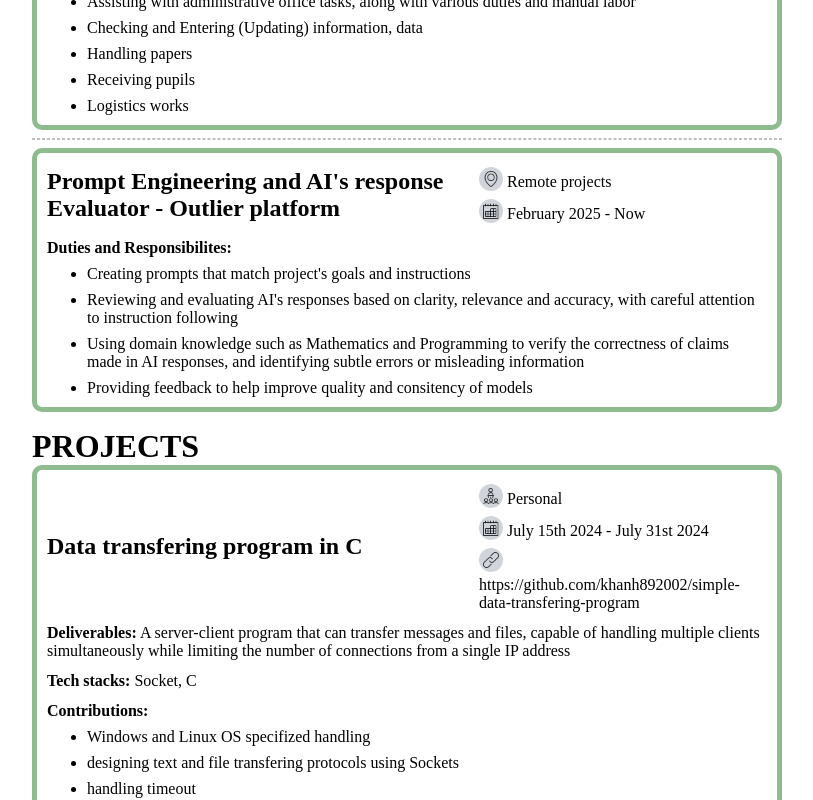
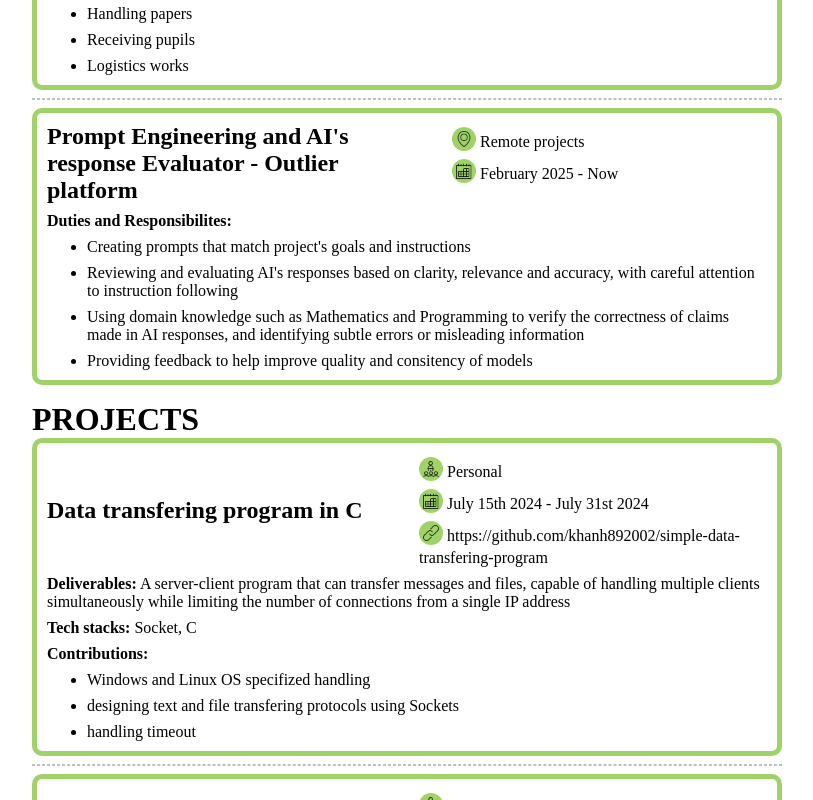
Before and after one commit to khanh892002/PLQKhanh_Resume, a React (Create React App) app: page / in a window 1280 px wide. Shown: the part 800-1600 px from the top of the page, without its empty margins (233-1046 px from the left). Built offline with nearby package versions, Linux system fonts and the light colour scheme.

Commit message:
adjust the job and project's grid layout, background color of icons, light and dark theme color, checkboxes are added for choosing which work exp and project to put into the downloaded file

```diff
--- a/src/App.css
+++ b/src/App.css
@@ -14,7 +14,8 @@
 
 :root {
   --dark-bg: #2c3e50;
-  --dark-theme: darkseagreen;
+  --light-theme: #9fd369;
+  --dark-theme: #8cc052;
 }
 
 body {
@@ -97,23 +98,24 @@ ul {
   margin-bottom: 0;
 }
 
- li:not(:first-child) {
+li:not(:first-child) {
   margin-top: 0.5em;
  }
 
 /* this button will change text and border color, increase in size when hovered on,
 change text color and shrink a little when activated (clicked)*/
-button.normal-btn {
+button {
   background-color: black;
-  color: white;
+  color: var(--light-theme);
+  border-color: var(--light-theme);
   padding: 0.5em 1em;
   border-radius: 0.5em;
   transition: all 0.4s ease-in-out;
 }
-button.normal-btn:hover {
+button:hover {
   transform: translateY(-1px);
 }
-button.normal-btn:active {
+button:active {
   transform: translateY(2px);
 }
 
@@ -135,8 +137,11 @@ button.dark-theme:active {
   height: 1em;
   padding: 0.25em;
   margin: 0.25em 0.25em 0.25em 0;
-  background-color: #d1d5db;
+  background-color: var(--light-theme);
   border-radius: 50%;
+}
+.icon-frame.dark-theme {
+  background-color: var(--dark-theme);
 }
 
 .portrait-frame {
@@ -145,22 +150,35 @@ button.dark-theme:active {
   overflow: hidden;
   border-radius: 50%;
   max-height: 150px;
-  border: 5px solid var(--dark-theme);
+  border: 5px solid var(--light-theme);
+}
+.portrait-frame.dark-theme {
+  border-color: var(--dark-theme);
 }
 
 .job-proj-info {
   display: grid;
-  grid-template-columns: 3fr 2fr;
+  grid-template-areas: 'title info'
+                      'dscrb dscrb';
+  row-gap: 0.5em;
+}
+
+.job-proj-info>div:last-child>div:not(:last-child) {
+  margin-bottom: 0.5em;
 }
 
 .content {
   padding: 10px;
-  border: 5px solid var(--dark-theme);
+  border: 5px solid var(--light-theme);
   border-radius: 10px;
 }
+.content.dark-theme {
+  border-color: var(--dark-theme);
+}
 
-.content > div:not(:last-child), .content > div:not(:first-child) > div:not(:last-child) {
-  margin-bottom: 0.75em;
+.checkBox-layout {
+  display: grid;
+  grid-template-columns: auto auto;
 }
 
 .App > div {
--- a/src/App.js
+++ b/src/App.js
@@ -11,17 +11,20 @@ import cv from './cv.json';
 
 function App() {
   useEffect(() => {
+    // setting theme switching feature
     const input = document.querySelector('label.theme-mode>input');
     const body = document.body;
     const label = document.querySelector('label.theme-mode');
     const div = document.querySelector('label.theme-mode>div');
-    const btn = document.querySelector('.normal-btn');
-    const hbs = document.querySelectorAll('h1,h2,b');
+    const manyElements = document.querySelectorAll('h1,h2,b,button,.icon-frame,.portrait-frame,.content');
     function changeTheme() {
-      [body, label, div, btn].forEach(item => item.classList.toggle('dark-theme', input.checked));
-      hbs.forEach(item => item.classList.toggle('dark-theme', input.checked));
+      [body, label, div].forEach(item => item.classList.toggle('dark-theme', input.checked));
+      manyElements.forEach(item => item.classList.toggle('dark-theme', input.checked));
     }
     input.addEventListener('change', changeTheme);
+
+    // setting download button behaviour
+
 
     return () => {
       input.removeEventListener('change', changeTheme);
@@ -39,7 +42,12 @@ function App() {
       <Projects data={cv.Projects}/>
       <Skills data={cv.Skills}/>
       <LanguageSkill data={cv.LangSkills}/>
-      <button className='normal-btn'>Download a pdf copy</button>
+
+      <button id="download-btn">Download a pdf copy</button>
+      <div hidden>
+
+        <button id="down-file-btn">Download PDF CV</button>
+      </div>
     </div>
   ) : <div>Loading...</div>;
 }
--- a/src/Components/Projects.jsx
+++ b/src/Components/Projects.jsx
@@ -8,10 +8,11 @@ export const Projects = ({data}) => {
         <h1>PROJECTS</h1>
         {data.map((item, index, array) =>
         <div>
-            <div className='content'>
+            <div className='content checkBox-layout'>
+                <input type="checkbox" style={{margin:"auto 10px auto 0"}} hidden/>
                 <div className="job-proj-info">
-                    <h2>{item.title}</h2>
-                    <div>
+                    <h2 style={{gridArea:"title"}}>{item.title}</h2>
+                    <div style={{gridArea:"info"}}>
                         <div>
                             <span className="icon-frame"><img style={{height:"100%"}} src={group} alt='group-icon' /></span>
                             {item.group}
@@ -25,17 +26,14 @@ export const Projects = ({data}) => {
                             {item.link}
                         </a></div>}
                     </div>
-                </div>
-                <div>
+                    <div style={{gridArea:"dscrb"}}>
                         <div><b>Deliverables:</b> {item.deliverables}</div>
                         <div><b>Tech stacks:</b> {item.techStack.join(', ')}</div>
                         <div><b>Contributions:</b>
                         <ul>{item.contribution.map((item, ind) => <li key={ind}>{item}</li>)}</ul>
                         </div>
                     </div>
-                {/* contribution: [str]
-                 techStack: [str]
-                 deliverables: str */}
+                </div>
             </div>
             {(index !== (array.length - 1)) && <hr/>}
         </div>
--- a/src/Components/WorkingExp.jsx
+++ b/src/Components/WorkingExp.jsx
@@ -7,10 +7,11 @@ export const WorkingExp = ({data}) => {
         <h1>WORKING EXPERIENCE</h1>
         {data.map((item, index, array) =>
             <div>
-            <section className='content'>
+            <section className='content checkBox-layout'>
+                <input type="checkbox" style={{margin: "auto 10px auto 0"}} hidden/>
                 <div className='job-proj-info'>
-                    <h2>{item.title + ' - ' + item.office}</h2>
-                    <div>
+                    <h2 style={{gridArea:"title"}}>{item.title + ' - ' + item.office}</h2>
+                    <div style={{gridArea:"info"}}>
                         <div>
                             <span className='icon-frame'><img src={mapPin} style={{height: "100%"}} alt="mapPin-icon"/></span>
                             {item.addr}
@@ -20,12 +21,12 @@ export const WorkingExp = ({data}) => {
                             {item.timePeriod.from + ' - ' + item.timePeriod.to}
                         </div>
                     </div>
-                </div>
-                <div>
-                    <b>Duties and Responsibilites:</b>
-                    <ul>
-                        {item.description.map((it, ind) => <li key={ind}>{it}</li>)}
-                    </ul>
+                    <div style={{gridArea:"dscrb"}}>
+                        <b>Duties and Responsibilites:</b>
+                        <ul>
+                            {item.description.map((it, ind) => <li key={ind}>{it}</li>)}
+                        </ul>
+                    </div>
                 </div>
             </section>
             {(index !== array.length - 1) && <hr />}
```
Also changed, not shown: src/Components/Education.jsx (indentation only). Lines whose indentation alone changed are shown as unchanged.
